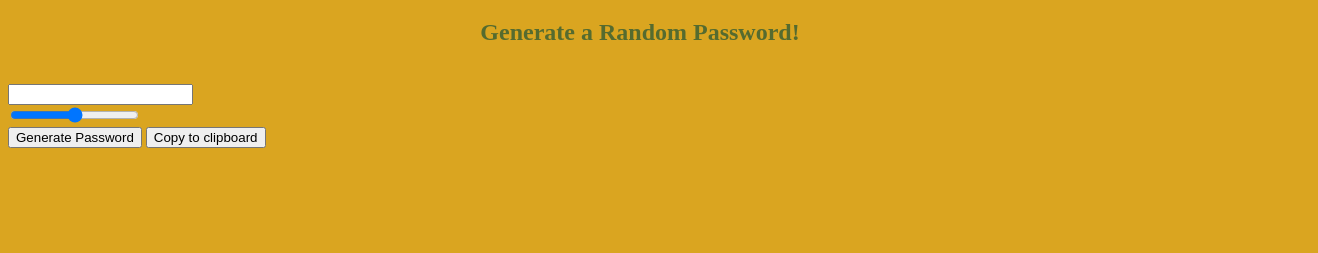
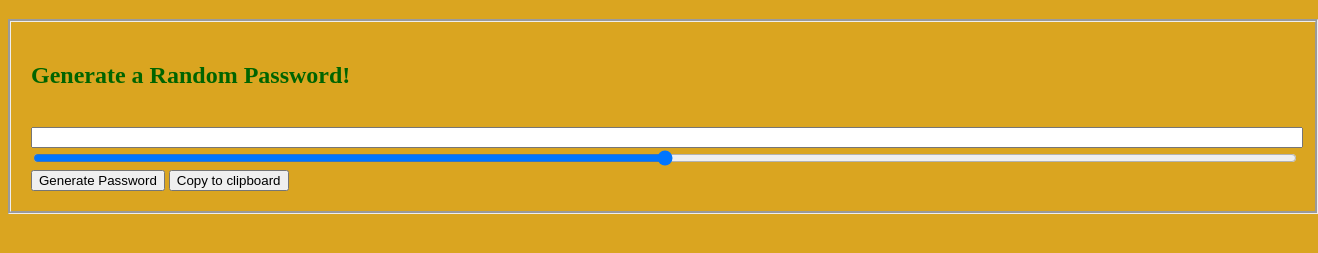
Before and after one commit to Arob7/password-generator, a plain HTML site: page index.html in a window 1280 px wide. Shown: the part 61-314 px from the top of the page, 1318 px wide, since content can reach past the window. Drawn offline with Linux system fonts and the light colour scheme.

Commit message:
stretched slider and input box to 100% width

```diff
--- a/index.html
+++ b/index.html
@@ -12,27 +12,29 @@
     <header>
       <h1>Password Generator</h1>
     </header>
+
     <!-- CONTAINER -->
     <div class="container">
+
       <!-- ROW -->
       <div class="row">
-        <div class="col">
+
+        <div class="col-lg-6 col-sm-12">
+
+          <!-- CONTENT SECTION -->
       <div class="content">
         <h2>Generate a Random Password!</h2>
-  <br>
+        <br />
         <input type="text" id="display">
-  <br>
-  <input type="range" min="0" max="50" name="slider">
-  <br>
-      </div>
+        <br />
+        <input type="range" min="0" max="50" name="slider" id="slider">
+        <br />
+
+        <!-- BUTTON -->
         <button onclick="">Generate Password</button>
         <button onclick="">Copy to clipboard</button>
+        <div id="length"></div>
       </div>
-
-
-
-
-
 
     <script src="script.js"></script>
   </body>
--- a/style.css
+++ b/style.css
@@ -4,12 +4,30 @@ h1 {
 }
 
 h2 {
-  text-align: center;
-  color: darkolivegreen;
+  color: darkgreen;
 }
 body {
   background-color: goldenrod;
 }
 
-/* .generate {
+/* .container {
+  align-items: center;
+  text-align: center;
+  border-style: groove;
 } */
+
+.content {
+  margin-top: 10px;
+  margin-bottom: 10px;
+  padding: 20px;
+  width: 100%;
+  border-style: groove;
+}
+
+#display {
+  width: 100%;
+}
+
+#slider {
+  width: 100%;
+}
```
Lines whose indentation alone changed are shown as unchanged.
